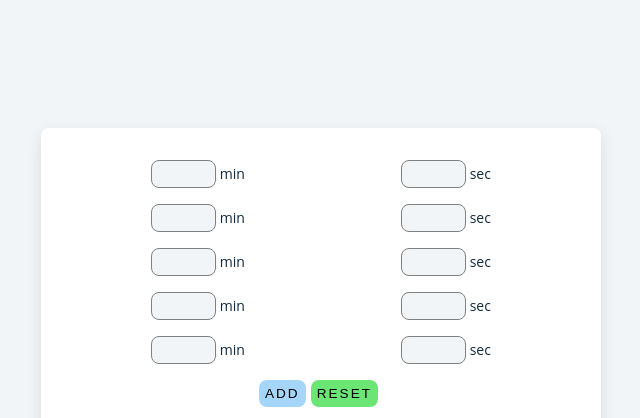
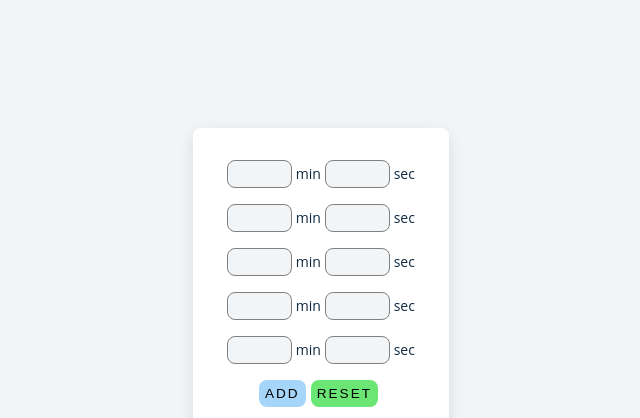
Before and after one commit to cr4nk3d/time-adder, a plain HTML site: page index.html in a window 1280 px wide. Shown: the top 418 px of the page, without its empty margins (319-959 px from the left). Drawn offline with Linux system fonts and the light colour scheme.

Commit message:
Update styles.css

```diff
--- a/styles.css
+++ b/styles.css
@@ -102,7 +102,7 @@ p {
 }
 
 .section-center {
-  width: 60vw;
+  width: 256px;
   margin: 0 auto;
   max-width: 35rem;
   margin-top: 8rem;
```
